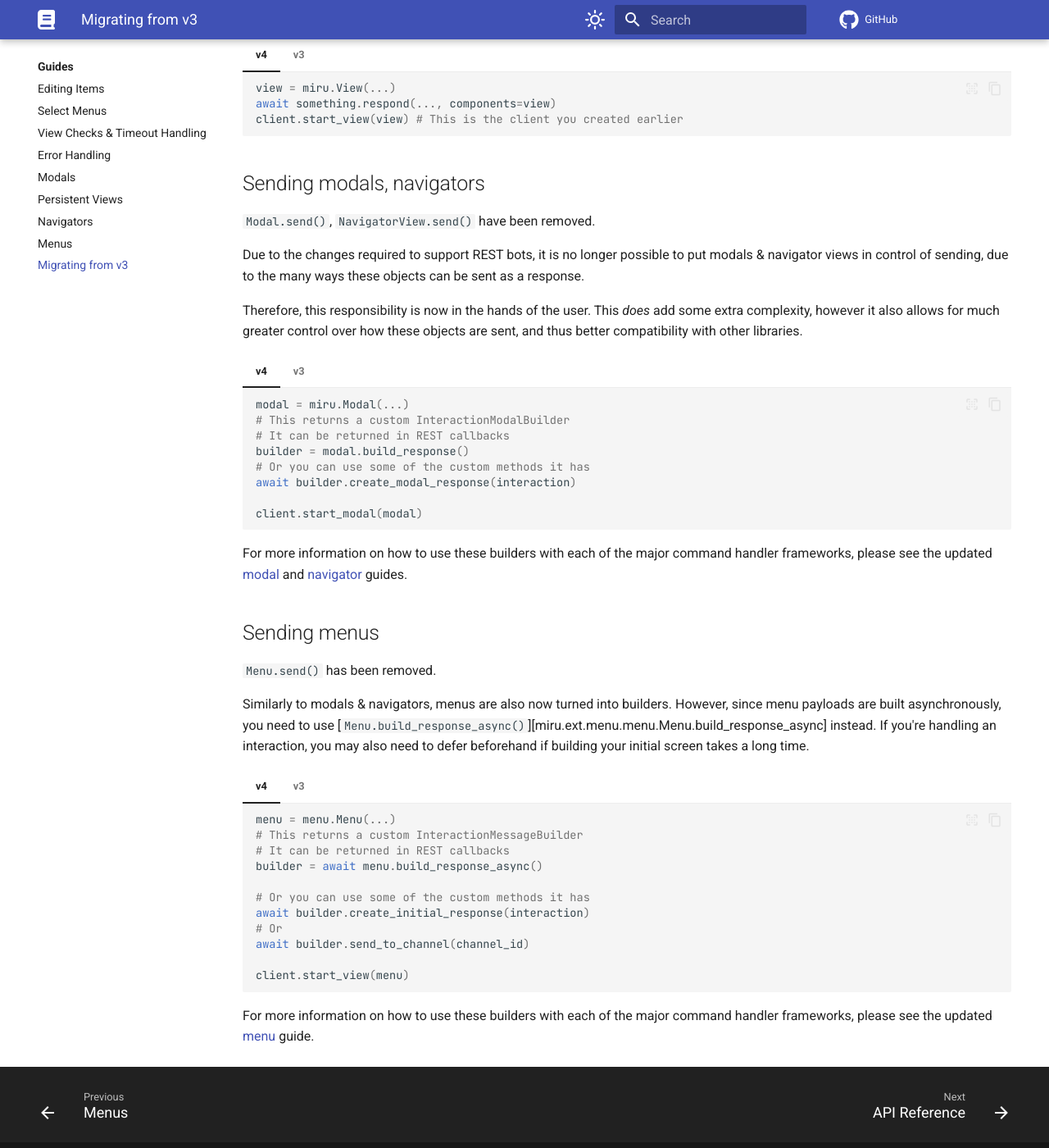
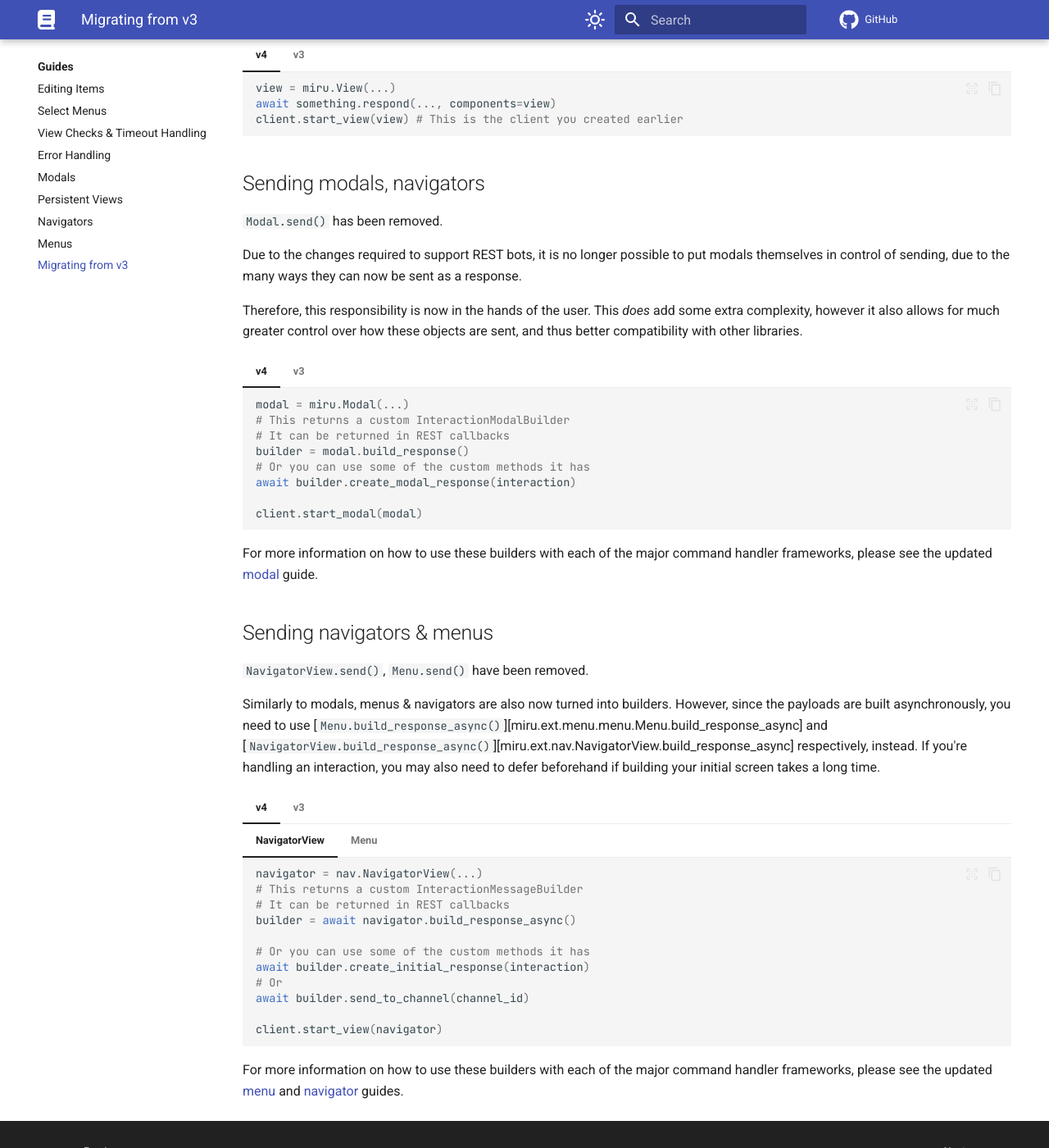
Before and after one commit to hypergonial/hikari-miru, an MkDocs documentation site: the page built from docs/guides/migrating_from_v3.md, in a window 1280 px wide and 1400 px high, scrolled down 1033 px. Shown: the whole window at 82% size. Built offline with MkDocs 1.6.1 and Material for MkDocs 9.7.7, drawn with Linux system fonts in a browser that asks for light colours; plug-ins that fetch from the network failed and are left out; comment, search, counter and statistics services are not loaded.

Commit message:
Update migration guide

````diff
--- a/docs/guides/migrating_from_v3.md
+++ b/docs/guides/migrating_from_v3.md
@@ -75,9 +75,9 @@ Since in v4 everything is tied to the [`Client`][miru.client.Client], views need
 
 ## Sending modals, navigators
 
-`Modal.send()`, `NavigatorView.send()` have been removed.
+`Modal.send()` has been removed.
 
-Due to the changes required to support REST bots, it is no longer possible to put modals & navigator views in control of sending, due to the many ways these objects can be sent as a response.
+Due to the changes required to support REST bots, it is no longer possible to put modals themselves in control of sending, due to the many ways they can now be sent as a response.
 
 Therefore, this responsibility is now in the hands of the user. This *does* add some extra complexity, however it also allows for much greater control over how these objects are sent, and thus better compatibility with other libraries.
 
@@ -101,35 +101,62 @@ Therefore, this responsibility is now in the hands of the user. This *does* add
     await modal.send(interaction)
     ```
 
-For more information on how to use these builders with each of the major command handler frameworks, please see the updated [modal](./modals.md) and [navigator](./navigators.md) guides.
+For more information on how to use these builders with each of the major command handler frameworks, please see the updated [modal](./modals.md) guide.
 
-## Sending menus
+## Sending navigators & menus
 
-`Menu.send()` has been removed.
+`NavigatorView.send()`, `Menu.send()` have been removed.
 
-Similarly to modals & navigators, menus are also now turned into builders. However, since menu payloads are built asynchronously, you need to use [`Menu.build_response_async()`][miru.ext.menu.menu.Menu.build_response_async] instead. If you're handling an interaction, you may also need to defer beforehand if building your initial screen takes a long time.
+Similarly to modals, menus & navigators are also now turned into builders. However, since the payloads are built asynchronously, you need to use [`Menu.build_response_async()`][miru.ext.menu.menu.Menu.build_response_async] and [`NavigatorView.build_response_async()`][miru.ext.nav.NavigatorView.build_response_async] respectively, instead. If you're handling an interaction, you may also need to defer beforehand if building your initial screen takes a long time.
 
 === "v4"
 
-    ```py
-    menu = menu.Menu(...)
-    # This returns a custom InteractionMessageBuilder
-    # It can be returned in REST callbacks
-    builder = await menu.build_response_async()
+    === "NavigatorView"
 
-    # Or you can use some of the custom methods it has
-    await builder.create_initial_response(interaction)
-    # Or
-    await builder.send_to_channel(channel_id)
+        ```py
+        navigator = nav.NavigatorView(...)
+        # This returns a custom InteractionMessageBuilder
+        # It can be returned in REST callbacks
+        builder = await navigator.build_response_async()
 
-    client.start_view(menu)
-    ```
+        # Or you can use some of the custom methods it has
+        await builder.create_initial_response(interaction)
+        # Or
+        await builder.send_to_channel(channel_id)
+
+        client.start_view(navigator)
+        ```
+
+    === "Menu"
+
+        ```py
+        my_menu = menu.Menu(...)
+        # This returns a custom InteractionMessageBuilder
+        # It can be returned in REST callbacks
+        builder = await my_menu.build_response_async()
+
+        # Or you can use some of the custom methods it has
+        await builder.create_initial_response(interaction)
+        # Or
+        await builder.send_to_channel(channel_id)
+
+        client.start_view(my_menu)
+        ```
 
 === "v3"
 
-    ```py
-    modal = menu.Menu(...)
-    await menu.send(channel_id | interaction)
-    ```
+    === "NavigatorView"
 
-For more information on how to use these builders with each of the major command handler frameworks, please see the updated [menu](./menus.md) guide.
+        ```py
+        navigator = nav.NavigatorView(...)
+        await navigator.send(channel_id | interaction)
+        ```
+
+    === "Menu"
+
+        ```py
+        my_menu = menu.Menu(...)
+        await my_menu.send(channel_id | interaction)
+        ```
+
+For more information on how to use these builders with each of the major command handler frameworks, please see the updated [menu](./menus.md) and [navigator](./navigators.md) guides.
````
Also changed, not shown: docs/guides/menus.md (+2 -0 lines), docs/guides/navigators.md (+3 -0 lines), 1 other file.
